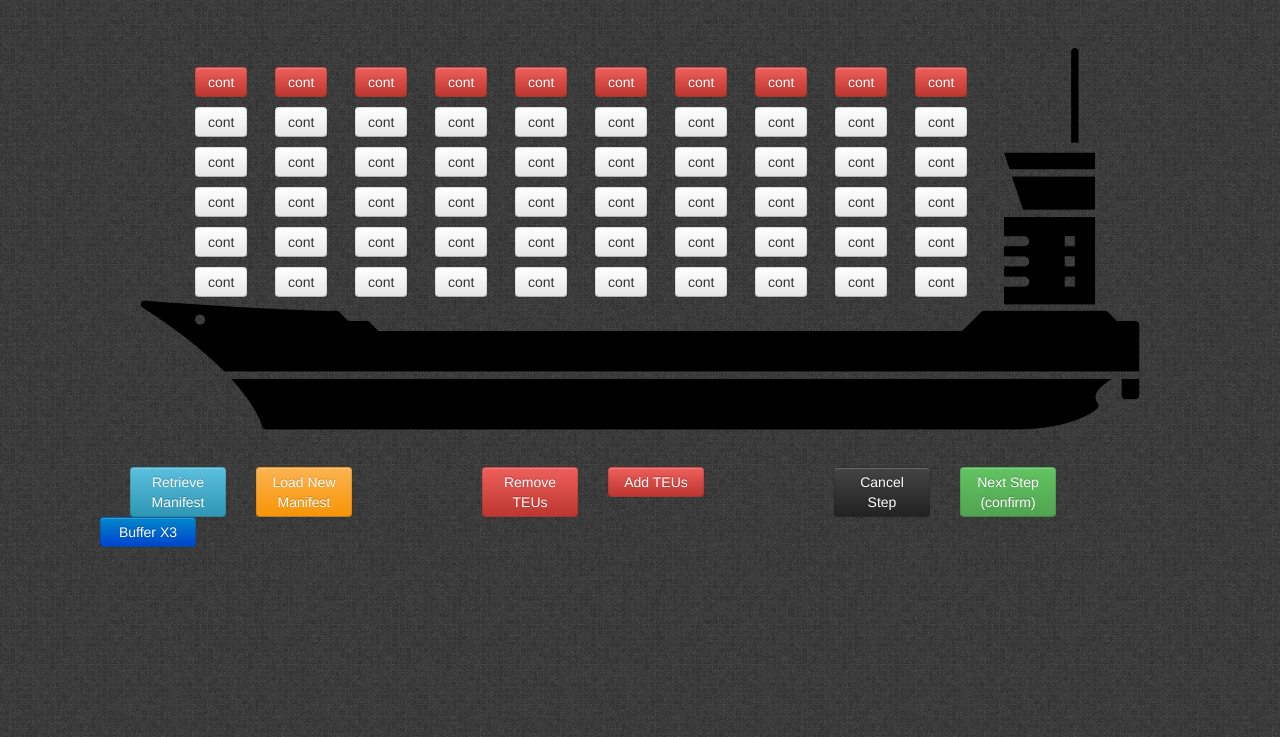
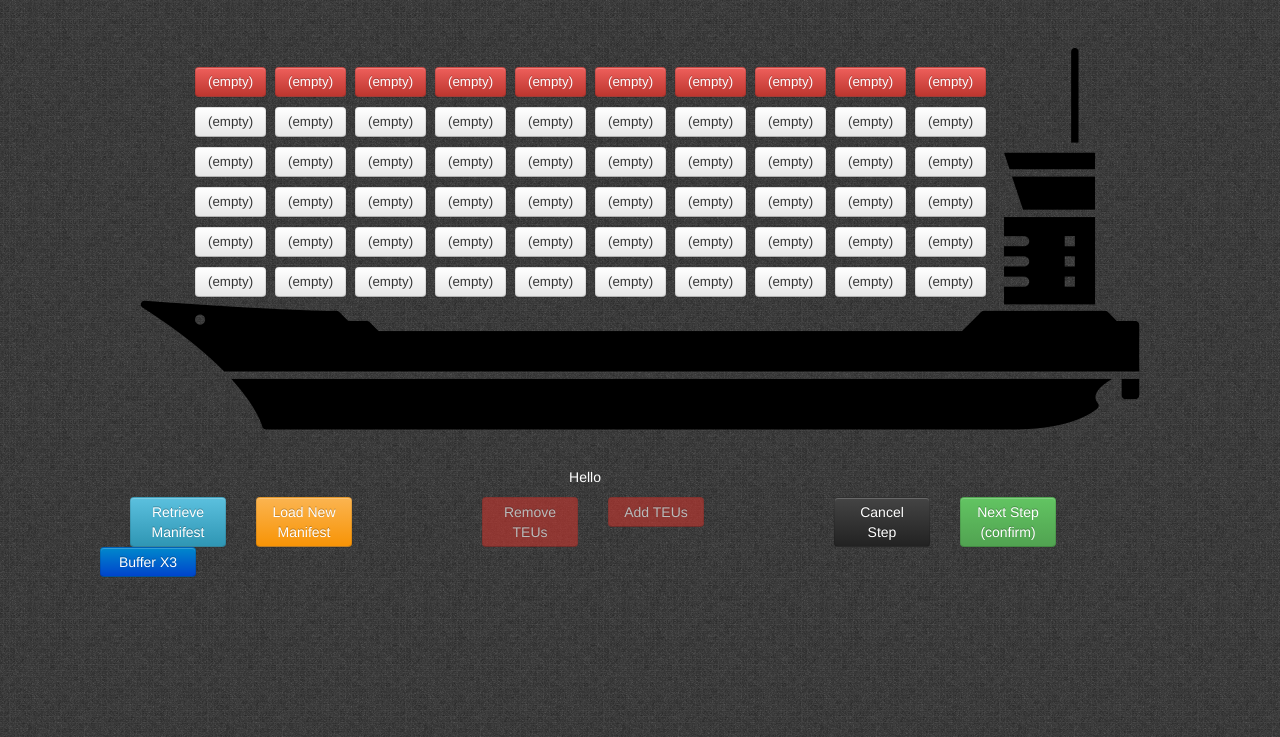
Before and after one commit to gabelimon/Senior-Design, a plain HTML site: page Resources/index.html in a window 1280 px wide. Shown: the part 63-800 px from the top of the page. Drawn offline with Linux system fonts and the light colour scheme.

Commit message:
Made everything fit better

```diff
--- a/Resources/css/app.css
+++ b/Resources/css/app.css
@@ -1,5 +1,14 @@
 body {
     background-image: url('../img/wild_oliva.png');
+}
+
+div#teus-inner a.btn{
+    font-size: 10pt;
+}
+
+div#selected-label p{
+    text-align: center;
+    color: white;
 }
 
 @font-face {
--- a/Resources/index.html
+++ b/Resources/index.html
@@ -19,86 +19,91 @@
     </div>
     <div id="teus" class="container">
       <div id="teus-inner" class="span9 offset1">
-	<row>
-	  <div class="span1 teu"><a href="#"class="btn btn-danger">cont</a></div>
-	  <div class="span1 teu"><a href="#"class="btn btn-danger">cont</a></div>
-	  <div class="span1 teu"><a href="#"class="btn btn-danger">cont</a></div>
-	  <div class="span1 teu"><a href="#"class="btn btn-danger">cont</a></div>
-	  <div class="span1 teu"><a href="#"class="btn btn-danger">cont</a></div>
-	  <div class="span1 teu"><a href="#"class="btn btn-danger">cont</a></div>
-	  <div class="span1 teu"><a href="#"class="btn btn-danger">cont</a></div>
-	  <div class="span1 teu"><a href="#"class="btn btn-danger">cont</a></div>
-	  <div class="span1 teu"><a href="#"class="btn btn-danger">cont</a></div>
-	  <div class="span1 teu"><a href="#"class="btn btn-danger">cont</a></div>
+	<row id="row6">
+	  <div class="A span1 teu"><a href="#"class="btn btn-danger">(empty)</a></div>
+	  <div class="B span1 teu"><a href="#"class="btn btn-danger">(empty)</a></div>
+	  <div class="C span1 teu"><a href="#"class="btn btn-danger">(empty)</a></div>
+	  <div class="D span1 teu"><a href="#"class="btn btn-danger">(empty)</a></div>
+	  <div class="E span1 teu"><a href="#"class="btn btn-danger">(empty)</a></div>
+	  <div class="F span1 teu"><a href="#"class="btn btn-danger">(empty)</a></div>
+	  <div class="G span1 teu"><a href="#"class="btn btn-danger">(empty)</a></div>
+	  <div class="H span1 teu"><a href="#"class="btn btn-danger">(empty)</a></div>
+	  <div class="I span1 teu"><a href="#"class="btn btn-danger">(empty)</a></div>
+	  <div class="J span1 teu"><a href="#"class="btn btn-danger">(empty)</a></div>
 	</row>
-	<row>
-	  <div class="span1 teu"><a href="#"class="btn">cont</a></div>
-	  <div class="span1 teu"><a href="#"class="btn">cont</a></div>
-	  <div class="span1 teu"><a href="#"class="btn">cont</a></div>
-	  <div class="span1 teu"><a href="#"class="btn">cont</a></div>
-	  <div class="span1 teu"><a href="#"class="btn">cont</a></div>
-	  <div class="span1 teu"><a href="#"class="btn">cont</a></div>
-	  <div class="span1 teu"><a href="#"class="btn">cont</a></div>
-	  <div class="span1 teu"><a href="#"class="btn">cont</a></div>
-	  <div class="span1 teu"><a href="#"class="btn">cont</a></div>
-	  <div class="span1 teu"><a href="#"class="btn">cont</a></div>
+	<row id="row5">
+	  <div class="A span1 teu"><a href="#"class="btn">(empty)</a></div>
+	  <div class="B span1 teu"><a href="#"class="btn">(empty)</a></div>
+	  <div class="C span1 teu"><a href="#"class="btn">(empty)</a></div>
+	  <div class="D span1 teu"><a href="#"class="btn">(empty)</a></div>
+	  <div class="E span1 teu"><a href="#"class="btn">(empty)</a></div>
+	  <div class="F span1 teu"><a href="#"class="btn">(empty)</a></div>
+	  <div class="G span1 teu"><a href="#"class="btn">(empty)</a></div>
+	  <div class="H span1 teu"><a href="#"class="btn">(empty)</a></div>
+	  <div class="I span1 teu"><a href="#"class="btn">(empty)</a></div>
+	  <div class="J span1 teu"><a href="#"class="btn">(empty)</a></div>
 	</row>
-	<row>
-	  <div class="span1 teu"><a href="#"class="btn">cont</a></div>
-	  <div class="span1 teu"><a href="#"class="btn">cont</a></div>
-	  <div class="span1 teu"><a href="#"class="btn">cont</a></div>
-	  <div class="span1 teu"><a href="#"class="btn">cont</a></div>
-	  <div class="span1 teu"><a href="#"class="btn">cont</a></div>
-	  <div class="span1 teu"><a href="#"class="btn">cont</a></div>
-	  <div class="span1 teu"><a href="#"class="btn">cont</a></div>
-	  <div class="span1 teu"><a href="#"class="btn">cont</a></div>
-	  <div class="span1 teu"><a href="#"class="btn">cont</a></div>
-	  <div class="span1 teu"><a href="#"class="btn">cont</a></div>
+	<row id="row4">
+	  <div class="A span1 teu"><a href="#"class="btn">(empty)</a></div>
+	  <div class="B span1 teu"><a href="#"class="btn">(empty)</a></div>
+	  <div class="C span1 teu"><a href="#"class="btn">(empty)</a></div>
+	  <div class="D span1 teu"><a href="#"class="btn">(empty)</a></div>
+	  <div class="E span1 teu"><a href="#"class="btn">(empty)</a></div>
+	  <div class="F span1 teu"><a href="#"class="btn">(empty)</a></div>
+	  <div class="G span1 teu"><a href="#"class="btn">(empty)</a></div>
+	  <div class="H span1 teu"><a href="#"class="btn">(empty)</a></div>
+	  <div class="I span1 teu"><a href="#"class="btn">(empty)</a></div>
+	  <div class="J span1 teu"><a href="#"class="btn">(empty)</a></div>
 	</row>
-	<row>
-	  <div class="span1 teu"><a href="#"class="btn">cont</a></div>
-	  <div class="span1 teu"><a href="#"class="btn">cont</a></div>
-	  <div class="span1 teu"><a href="#"class="btn">cont</a></div>
-	  <div class="span1 teu"><a href="#"class="btn">cont</a></div>
-	  <div class="span1 teu"><a href="#"class="btn">cont</a></div>
-	  <div class="span1 teu"><a href="#"class="btn">cont</a></div>
-	  <div class="span1 teu"><a href="#"class="btn">cont</a></div>
-	  <div class="span1 teu"><a href="#"class="btn">cont</a></div>
-	  <div class="span1 teu"><a href="#"class="btn">cont</a></div>
-	  <div class="span1 teu"><a href="#"class="btn">cont</a></div>
+	<row id="row3">
+	  <div class="A span1 teu"><a href="#"class="btn">(empty)</a></div>
+	  <div class="B span1 teu"><a href="#"class="btn">(empty)</a></div>
+	  <div class="C span1 teu"><a href="#"class="btn">(empty)</a></div>
+	  <div class="D span1 teu"><a href="#"class="btn">(empty)</a></div>
+	  <div class="E span1 teu"><a href="#"class="btn">(empty)</a></div>
+	  <div class="F span1 teu"><a href="#"class="btn">(empty)</a></div>
+	  <div class="G span1 teu"><a href="#"class="btn">(empty)</a></div>
+	  <div class="H span1 teu"><a href="#"class="btn">(empty)</a></div>
+	  <div class="I span1 teu"><a href="#"class="btn">(empty)</a></div>
+	  <div class="J span1 teu"><a href="#"class="btn">(empty)</a></div>
 	</row>
-	<row>
-	  <div class="span1 teu"><a href="#"class="btn">cont</a></div>
-	  <div class="span1 teu"><a href="#"class="btn">cont</a></div>
-	  <div class="span1 teu"><a href="#"class="btn">cont</a></div>
-	  <div class="span1 teu"><a href="#"class="btn">cont</a></div>
-	  <div class="span1 teu"><a href="#"class="btn">cont</a></div>
-	  <div class="span1 teu"><a href="#"class="btn">cont</a></div>
-	  <div class="span1 teu"><a href="#"class="btn">cont</a></div>
-	  <div class="span1 teu"><a href="#"class="btn">cont</a></div>
-	  <div class="span1 teu"><a href="#"class="btn">cont</a></div>
-	  <div class="span1 teu"><a href="#"class="btn">cont</a></div>
+	<row id="row2">
+	  <div class="A span1 teu"><a href="#"class="btn">(empty)</a></div>
+	  <div class="B span1 teu"><a href="#"class="btn">(empty)</a></div>
+	  <div class="C span1 teu"><a href="#"class="btn">(empty)</a></div>
+	  <div class="D span1 teu"><a href="#"class="btn">(empty)</a></div>
+	  <div class="E span1 teu"><a href="#"class="btn">(empty)</a></div>
+	  <div class="F span1 teu"><a href="#"class="btn">(empty)</a></div>
+	  <div class="G span1 teu"><a href="#"class="btn">(empty)</a></div>
+	  <div class="H span1 teu"><a href="#"class="btn">(empty)</a></div>
+	  <div class="I span1 teu"><a href="#"class="btn">(empty)</a></div>
+	  <div class="J span1 teu"><a href="#"class="btn">(empty)</a></div>
 	</row>
-	<row>
-	  <div class="span1 teu"><a href="#"class="btn">cont</a></div>
-	  <div class="span1 teu"><a href="#"class="btn">cont</a></div>
-	  <div class="span1 teu"><a href="#"class="btn">cont</a></div>
-	  <div class="span1 teu"><a href="#"class="btn">cont</a></div>
-	  <div class="span1 teu"><a href="#"class="btn">cont</a></div>
-	  <div class="span1 teu"><a href="#"class="btn">cont</a></div>
-	  <div class="span1 teu"><a href="#"class="btn">cont</a></div>
-	  <div class="span1 teu"><a href="#"class="btn">cont</a></div>
-	  <div class="span1 teu"><a href="#"class="btn">cont</a></div>
-	  <div class="span1 teu"><a href="#"class="btn">cont</a></div>
+	<row id="row1">
+	  <div class="A span1 teu"><a href="#"class="btn">(empty)</a></div>
+	  <div class="B span1 teu"><a href="#"class="btn">(empty)</a></div>
+	  <div class="C span1 teu"><a href="#"class="btn">(empty)</a></div>
+	  <div class="D span1 teu"><a href="#"class="btn">(empty)</a></div>
+	  <div class="E span1 teu"><a href="#"class="btn">(empty)</a></div>
+	  <div class="F span1 teu"><a href="#"class="btn">(empty)</a></div>
+	  <div class="G span1 teu"><a href="#"class="btn">(empty)</a></div>
+	  <div class="H span1 teu"><a href="#"class="btn">(empty)</a></div>
+	  <div class="I span1 teu"><a href="#"class="btn">(empty)</a></div>
+	  <div class="J span1 teu"><a href="#"class="btn">(empty)</a></div>
 	</row>
+      </div>
+    </div>
+    <div id="selected-label" class="row">
+      <div class="span10 offset1">
+	<p>Hello</p>
       </div>
     </div>
     <div class="row">
       <div class="span10 offset1">
 	<a class="btn btn-info span1" href="#">Retrieve Manifest</a>
 	<a class="btn btn-warning span1" href="#">Load New Manifest</a>
-	<a class="btn btn-danger span1 offset1" href="#">Remove TEUs</a>
-	<a class="btn btn-danger span1" href="#">Add TEUs</a>
+	<a class="mutator btn btn-danger span1 offset1 disabled" href="#">Remove TEUs</a>
+	<a class="mutator btn btn-danger span1 disabled" href="#">Add TEUs</a>
 	<a class="btn btn-inverse span1 offset1" href="#">Cancel Step</a>
 	<a class="btn btn-success span1" href="#">Next Step (confirm)</a>
       </div>
```
